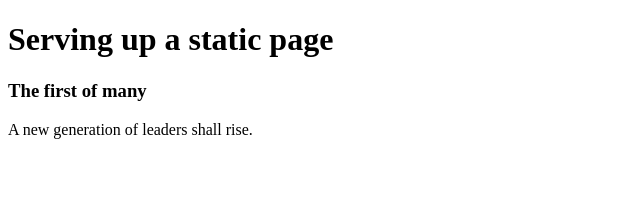
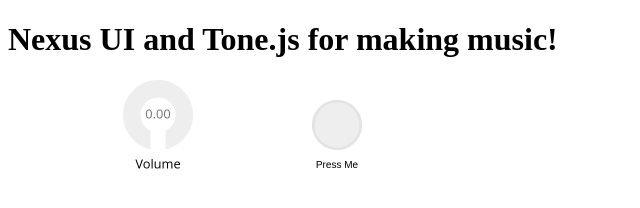
Before and after one commit to Angeldude/express-audio, a website: page public/index.html in a window 1280 px wide. Shown: the whole page, without its empty margins (0-640 px from the left). Drawn offline with Linux system fonts and the light colour scheme.

Commit message:
add js [BUG] gain cannot be changed currently

```diff
--- a/public/index.html
+++ b/public/index.html
@@ -3,15 +3,18 @@
   <head>
     <meta charset="utf-8">
     <title>Hello</title>
+    <script type="text/javascript" src="js/nexusUI.js"></script>
+    <script type="text/javascript" src="js/tone.js"></script>
+    <script type="text/javascript" src="js/master.js"></script>
     <link rel="stylesheet" href="css/master.css" media="screen" title="no title" charset="utf-8">
   </head>
   <body>
-    <h1>Serving up a static page</h1>
+    <h1>Nexus UI and Tone.js for making music!</h1>
     <main>
-      <h3>The first of many</h3>
-      <p>
-        A new generation of leaders shall rise.
-      </p>
+
+      <canvas id="love" nx="dial" style="height:100px" label="Volume"></canvas>
+      <canvas id="signal" nx="button" label="Press Me"></canvas>
+
     </main>
 
   </body>
--- /dev/null
+++ b/public/js/master.js
@@ -0,0 +1,12 @@
+var boob = {};
+boob.volume = new Tone.Gain(0.5).toMaster();
+boob.sound = new Tone.FMSynth().connect(boob.volume);
+
+nx.onload = function(){
+  love.on('*', function(){
+    boob.volume.gain.value = this.val;
+  })
+  signal.on('*', function(){
+    boob.sound.triggerAttackRelease("C5", "4n");
+  })
+}
```
